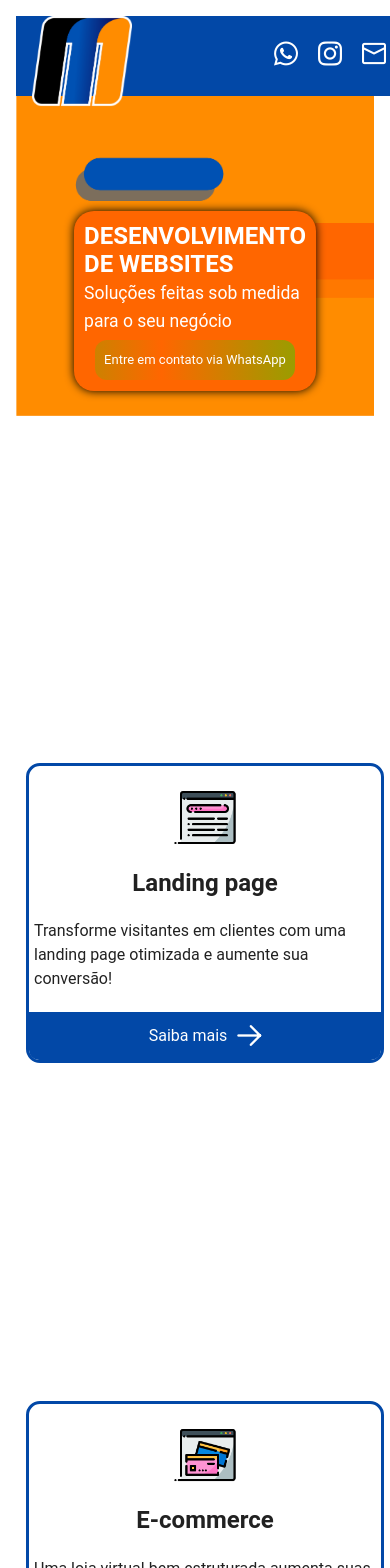
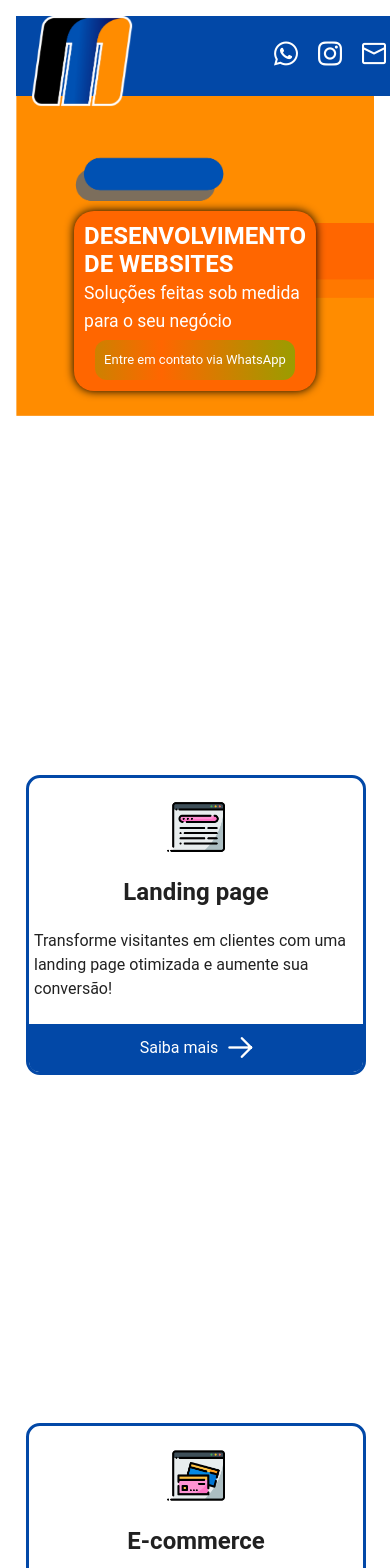
Before and after one commit to JPmarqs/frontend-marqs, a Vue app: page / in a window 390 px wide. Shown: the top 1568 px of the page. Built offline with nearby package versions, Linux system fonts and the light colour scheme.

Commit message:
ajuste para mobile

```diff
--- a/src/assets/header.scss
+++ b/src/assets/header.scss
@@ -24,6 +24,8 @@
         width: 100%;
     }
     @media (max-width: 533px) {
+        position: fixed;
+        z-index: 4;
         padding: 0 2pc 0pc 1pc;
         justify-content: flex-start;
     }
--- a/src/components/cards/Card.vue
+++ b/src/components/cards/Card.vue
@@ -45,7 +45,7 @@ defineProps({
   border: 3px solid #0248a7;
   @media (max-width: 768px) {
     padding-top: 1pc;
-    width: 100%;
+    width: 95%;
   }
 }
 .card-container:hover {
--- a/src/home/portifolio/Portifolio.vue
+++ b/src/home/portifolio/Portifolio.vue
@@ -1,12 +1,23 @@
 <template>
   <div class="portifolio-content">
     <h1 class="title-portifolio">Portifólio</h1>
+    <h3 class="description-portifolio">
+      Confira alguns dos nosso projetos e sites que ja realizamos!
+    </h3>
     <v-carousel hide-delimiters>
       <template v-slot:prev="{ props }">
-        <i class="pi pi-angle-left" style="font-size: 2rem" @click="props.onClick"></i>
+        <i
+          class="pi pi-angle-left"
+          style="font-size: 2rem"
+          @click="props.onClick"
+        ></i>
       </template>
       <template v-slot:next="{ props }">
-        <i class="pi pi-angle-right" style="font-size: 2rem" @click="props.onClick"></i>
+        <i
+          class="pi pi-angle-right"
+          style="font-size: 2rem"
+          @click="props.onClick"
+        ></i>
       </template>
       <v-carousel-item
         v-for="(item, i) in items"
@@ -31,7 +42,7 @@ export default {
     const items = ref([
       {
         src: site1,
-      }
+      },
     ]);
 
     return {
@@ -52,11 +63,15 @@ export default {
   height: 100%;
   border-radius: 30px;
 }
-
 .title-portifolio {
   margin-bottom: 30px;
   text-align: center;
   font-weight: bold;
   color: #fdfdfd;
 }
+.description-portifolio {
+  color: white;
+  text-align: center;
+  padding: 0 3px;
+}
 </style>
```
